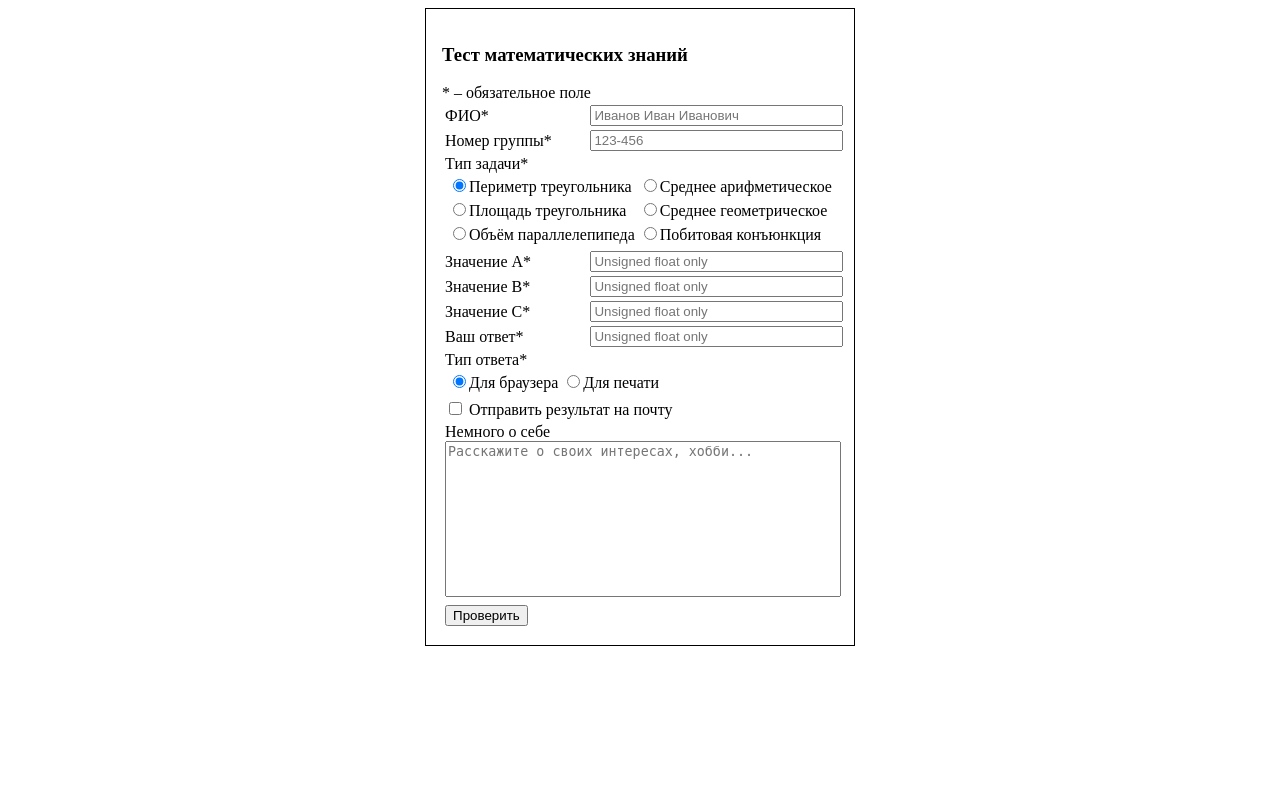
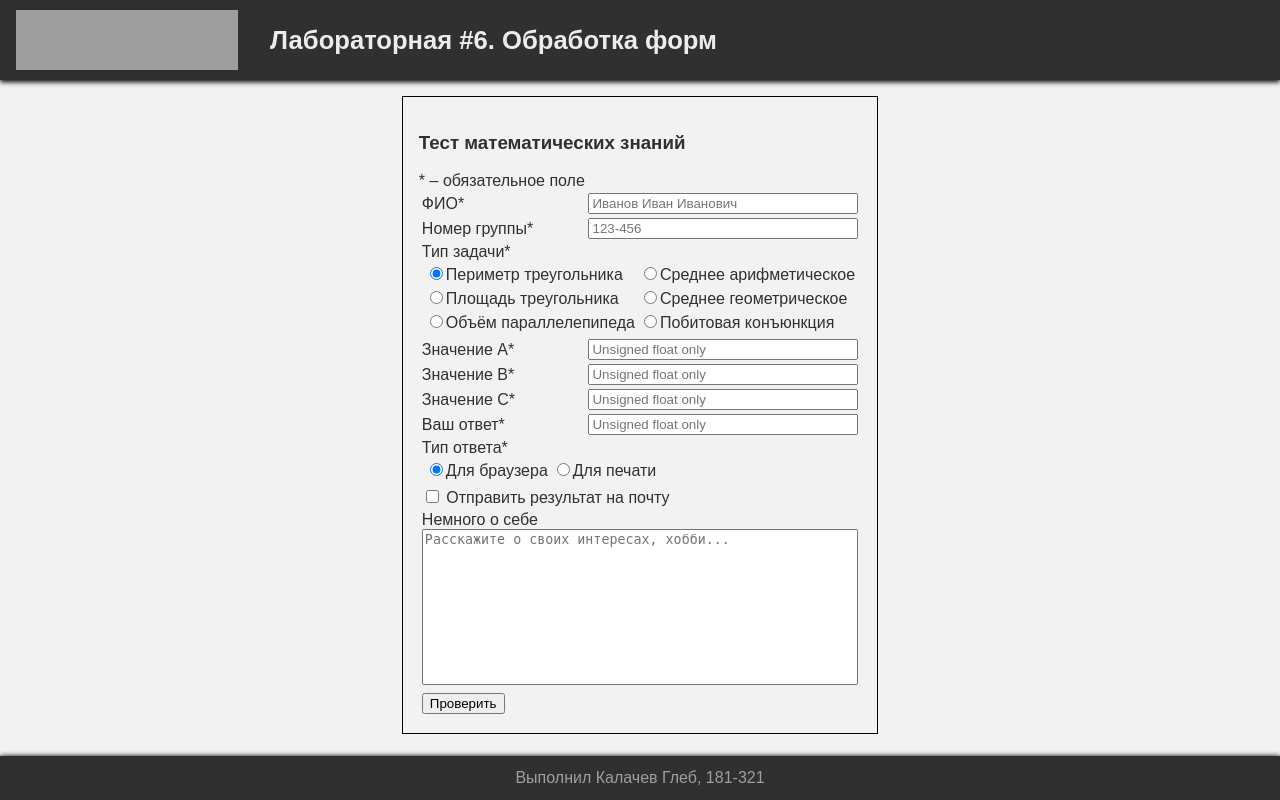
Before and after one commit to megas781/php-lab-6, a PHP site: page / in a window 1280 px wide. Run offline with PHP 8.4, Linux system fonts and the light colour scheme; some libraries are stand-ins or nearby versions; grey boxes are pictures that could not be loaded.

Commit message:
Завершена интеграция header'a и footer'a

```diff
--- a/base.css
+++ b/base.css
@@ -6,3 +6,10 @@
     width: 960px;
     display: block;
 }
+
+main {
+    display: block;
+    /*margin-top: 16px;*/
+    /*margin-bottom: 16px;*/
+    margin: 16px 200px;
+}
--- a/compose.css
+++ b/compose.css
@@ -1,5 +1,6 @@
-@import "modules/FormModule/form.css";
-@import "modules/ReplyModule/reply.css";
+@import "master-page/Header/header.css";
+@import "defaults.css";
 @import "base.css";
 @import "modules/FormModule/form.css";
 @import "modules/ReplyModule/reply.css";
+@import "master-page/Footer/footer.css";
--- /dev/null
+++ b/defaults.css
@@ -0,0 +1,172 @@
+/*ЭТИ СТИЛИ ИМПОРТИРУЮТСЯ ОБЯЗАТЕЛЬНО ВО ВСЕ СРАНИЦЫ*/
+
+
+
+:root {
+    /*backgrounds*/
+    --dark-theme_background: #303030;
+    --dark-theme_font: #ececec;
+    --dark-theme_link: #00a9ff;
+
+    --light-theme_background: #f2f2f2;
+    --light-theme_background-hover: #d4d4d4;
+    --light-theme_font: #303030;
+    --light-theme_sidebar-background: #e3e3e3;
+
+
+
+    /*fonts*/
+    --dark-theme_secondary-color: #9f9f9f;
+
+
+    /*dimentions*/
+    --wrapper-indent: 60px;
+    --border-radius: 12px;
+}
+
+html {
+    background: var(--light-theme_background);
+}
+
+body {
+    margin: 0;
+    background: white;
+    font-family: Arial;
+    color: var(--light-theme_font);
+    background: var(--light-theme_background);
+}
+
+body * {
+    box-sizing: border-box;
+}
+
+a {
+
+}
+
+div, nav, header, footer {
+    display: flex;
+    justify-content: space-between;
+    align-items: center;
+}
+
+._flex-row {
+    flex-direction: row;
+}
+._flex-align-start {
+    align-items: flex-start;
+}
+
+.row {
+    display: flex;
+    justify-content: flex-start;
+    flex-direction: row;
+}
+
+
+._flex-column {
+    flex-direction: column;
+}
+
+.column {
+    display: flex;
+    justify-content: flex-start;
+    flex-direction: column;
+}
+
+._flex-centering {
+    display: flex;
+    justify-content: space-around;
+    align-items: center;
+}
+._flex-growing {
+    flex-grow: 1;
+}
+
+.wrapper {
+    padding-left: var(--wrapper-indent);
+    padding-right: var(--wrapper-indent);
+}
+
+.page-title {
+
+}
+
+.segmented-control {
+
+}
+
+.segmented-control__item {
+    color: var(--dark-theme_background);
+    background: var(--light-theme_background);
+    text-decoration: none;
+    padding: 8px 12px;
+}
+
+.segmented-control__item:not(:last-child) {
+    border-right: 1px solid var(--dark-theme_secondary-color);
+}
+.segmented-control__item:first-child {
+    border-top-left-radius: var(--border-radius);
+    border-bottom-left-radius: var(--border-radius);
+}
+
+.segmented-control__item:last-child {
+    border-top-right-radius: var(--border-radius);
+    border-bottom-right-radius: var(--border-radius);
+}
+
+
+.segmented-control__item_active, .segmented-control__item:hover {
+    background: var(--light-theme_background-hover);
+}
+
+
+/*ТАБЛИЦА*/
+.main-table {
+    border-spacing: 8px;
+}
+
+.digit-table {
+    border: 1px solid #4DADDF;
+    border-spacing: 8px;
+    background: #EEEFF8;
+
+    color: #4C4FA5;
+    font-size: 1.3rem;
+
+    padding: 4px 16px;
+
+}
+
+/*tr:nth-child(2n - 1) {*/
+    /*background: #dfdfdf;*/
+/*}*/
+
+/*td {*/
+    /*padding: 8px 16px;*/
+/*}*/
+
+/*td:not(:last-child) {*/
+    /*border-right: 1px solid #c1c1c1;*/
+/*}*/
+
+.td_title {
+    background: #494949;
+    color: var(--dark-theme_font);
+}
+.td_title > a {
+    color: var(--dark-theme_font);
+}
+
+
+
+.list {
+    list-style: none;
+    padding: 0;
+    margin: 0;
+}
+
+.list__item {
+
+}
--- a/index.php
+++ b/index.php
@@ -6,7 +6,7 @@ error_reporting(E_ALL);
 
 
 define('SITE_ROOT', $_SERVER['DOCUMENT_ROOT'] . '/php-lab-6/');
-
+define('HTTP_ROOT', 'http://' . $_SERVER['HTTP_HOST'] . '/php-lab-6/')
 //echo SITE_ROOT;
 
 ?>
--- a/master-page/Footer/footer.css
+++ b/master-page/Footer/footer.css
@@ -0,0 +1,9 @@
+.footer {
+    position: fixed;
+    width: 100%;
+    height: 44px;
+    bottom: 0;
+    background: var(--dark-theme_background);
+    color: var(--dark-theme_secondary-color);
+    box-shadow: 0 0 5px black;
+}
--- a/master-page/Footer/footer.php
+++ b/master-page/Footer/footer.php
@@ -1,5 +1,20 @@
+
     </div>
-</div>
-<script src="<?php echo 'http://' . $_SERVER['HTTP_HOST'] . '/php-lab-6' . '/script.js' ?>"></script>
+</main>
+    <footer class="footer js-footer _flex-centering">
+
+<!--        --><?php //echo App::$footerContent; ?>
+        <span style="color: var(--dark-theme_secondary-color)">Выполнил Калачев Глеб, 181-321</span>
+
+
+        <script>
+            let footerPaddingDiv = document.createElement("div");
+            footerPaddingDiv.style.height = getComputedStyle(document.querySelector(".js-footer")).getPropertyValue('height');
+            // footerPaddingDiv.style.background = "var(--light-theme_background)";
+            document.querySelector(".js-footer").insertAdjacentElement("afterend", footerPaddingDiv);
+        </script>
+    </footer>
+
+    <script src="<?php echo HTTP_ROOT . '/script.js' ?>"></script>
 </body>
 </html>
--- a/master-page/Header/header.css
+++ b/master-page/Header/header.css
@@ -0,0 +1,62 @@
+.header {
+    flex-direction: row;
+    justify-content: space-between;
+
+    position: fixed;
+    padding: 10px 16px;
+    z-index: 10;
+    width: 100%;
+
+    color: var(--dark-theme_font);
+    background: var(--dark-theme_background);
+    box-shadow: 0 2px 5px black;
+}
+
+
+
+.header__brand-link {
+    display: flex;
+    align-items: center;
+    text-decoration: none;
+
+}
+
+.header__title {
+    font-size: 1.6rem;
+    margin: 0;
+    margin-left: 32px;
+}
+
+.header__logo-image {
+    height: 60px;
+    /*width: auto;*/
+
+    /*число взято исходя из изображения логотипа*/
+    width: 222px;
+}
+
+/*.header__nav {*/
+/*margin-left: 18px;*/
+/*}*/
+
+/*.header__nav-link {*/
+/*text-decoration: none;*/
+/*font-size: 1.3rem;*/
+/*padding: 8px 18px;*/
+/*}*/
+
+/*.header__nav-link:hover {*/
+/*!*text-decoration: underline;*!*/
+/*color: #c7c7c7;*/
+/*}*/
+
+/*.header__nav-link_active {*/
+/*color: #c7c7c7;*/
+/*}*/
+/*.header__nav-link_active:hover {*/
+/*text-decoration: none;*/
+/*}*/
+
+/*.header__nav-link.selected {*/
+
+/*}*/
--- a/master-page/Header/header.php
+++ b/master-page/Header/header.php
@@ -10,18 +10,40 @@
     <link rel="stylesheet" href="compose.css">
 </head>
 <body>
-<div>
-    <?php
 
-    if (!isset($_POST['state'])) $_POST['state'] = 'page-load';
+<!--copied from php-template-->
 
-//    echo '<pre>';
-//    print_r($_POST);
-//    echo '</pre>';
+<header class="header js-header">
+    <div>
+        <a href="<?php echo $_SERVER['SCRIPT_NAME'] ?>" class="header__brand-link">
 
-    ?>
-    <div class="_flex-centering">
-        <?php
+            <img src=<?php echo HTTP_ROOT . '../php-template/media/dark-theme_logo@middle.png' ?> alt=""
+                 class="header__logo-image">
 
-        require SITE_ROOT . 'App.php';
-        ?>
+        </a>
+        <!--            <h2 class="header__title"> Лабораторные работы по PHP ️</h2>-->
+        <h2 class="header__title"> <?php echo 'Лабораторная #6. Обработка форм' ?></h2>
+    </div>
+
+
+    <!--    Здесь у нас выводятся кастомные элементы для отдельных страниц-->
+    <!--    --><?php //echo App::$headerContent; ?>
+
+
+</header>
+<script>
+    let headerPaddingDiv = document.createElement("div");
+    headerPaddingDiv.style.height = getComputedStyle(document.querySelector(".js-header")).getPropertyValue('height');
+    document.querySelector(".js-header").insertAdjacentElement("afterend", headerPaddingDiv);
+</script>
+
+
+<!--copied from php-template-->
+
+<?php
+
+if (!isset($_POST['state'])) $_POST['state'] = 'page-load';
+require SITE_ROOT . 'App.php';
+?>
+<main>
+<div class="_flex-centering">
```
